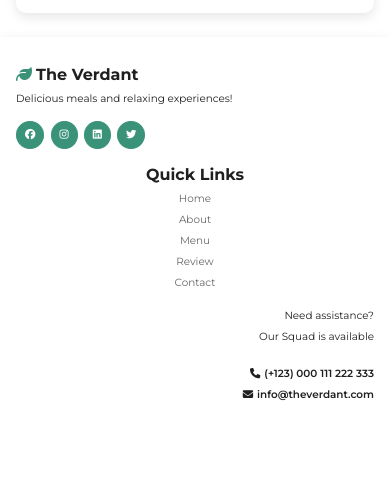
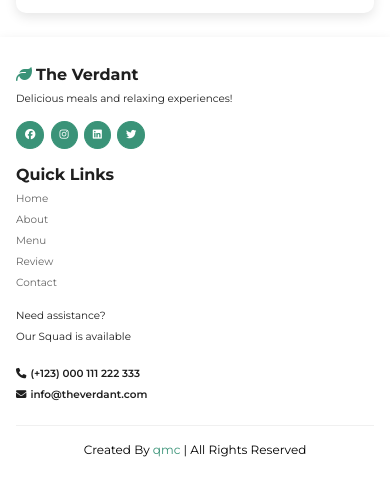
Before and after one commit to qisii/food-website-frontend, a plain HTML site: page index.html in a window 390 px wide. Shown: the part 3443-3924 px from the top of the page. Before the commit the page ends 3876 px from the top, so only its background shows below. Drawn offline with nearby package versions, Linux system fonts and the light colour scheme.

Commit message:
changes added

```diff
--- a/css/style.css
+++ b/css/style.css
@@ -598,6 +598,20 @@ section {
   text-align: end;
   justify-content: end;
 }
+
+.footer .credit {
+  padding-top: 2rem;
+  margin-top: 2rem;
+  border-top: 0.1rem solid var(--grid);
+  font-size: 1.5rem;
+  text-align: center;
+  justify-content: center;
+}
+
+.footer .credit span {
+  text-transform: none;
+  color: var(--green);
+}
 /* ============================ media queries */
 
 @media (max-width: 1200px) {
@@ -698,4 +712,14 @@ section {
   .footer .box-container .box .squad {
     margin-bottom: 1.5rem;
   }
+
+  .footer .box-container .box:nth-child(2) {
+    text-align: start;
+    align-items: start;
+  }
+
+  .footer .box-container .box:last-child {
+    text-align: start;
+    justify-content: start;
+  }
 }
--- a/index.html
+++ b/index.html
@@ -410,6 +410,9 @@
           </div>
         </div>
       </div>
+      <div class="credit">
+        created by <span>qmc</span> | all rights reserved
+      </div>
     </section>
     <!-- footer section end -->
 
```
